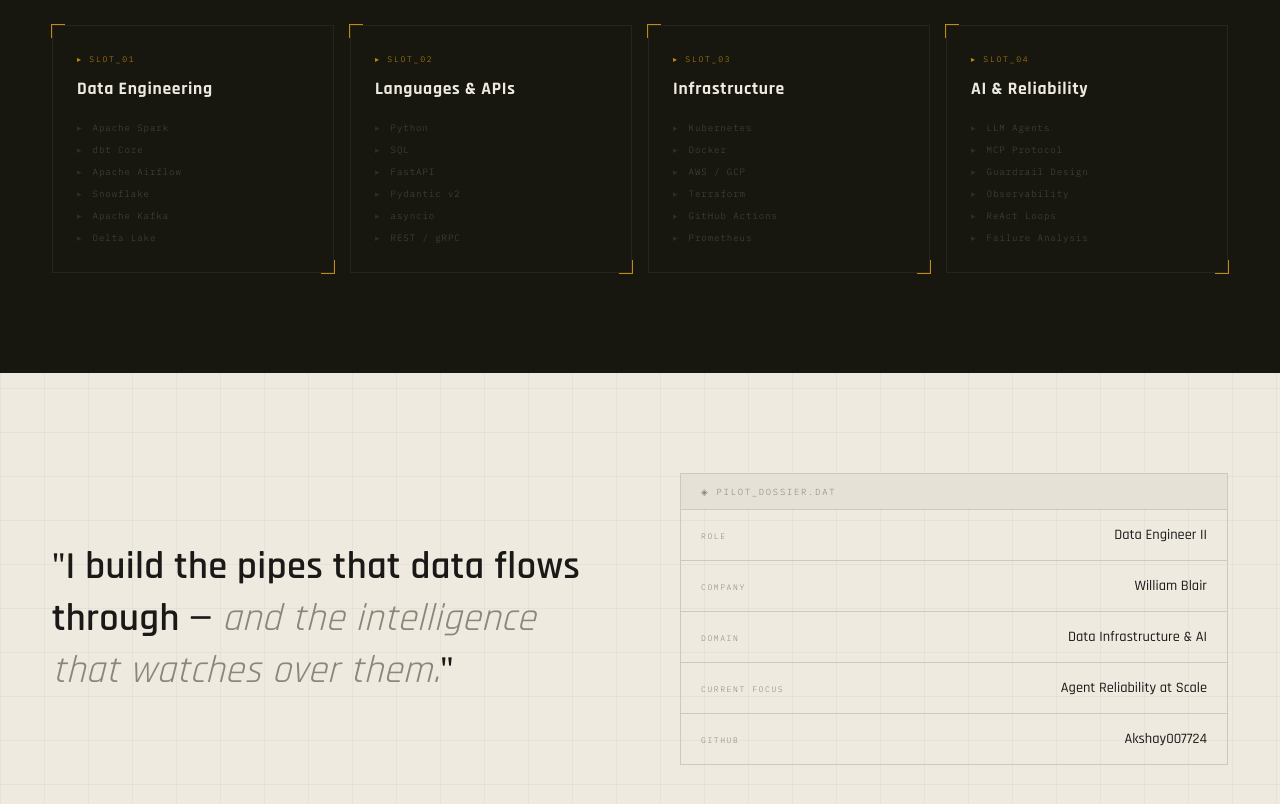
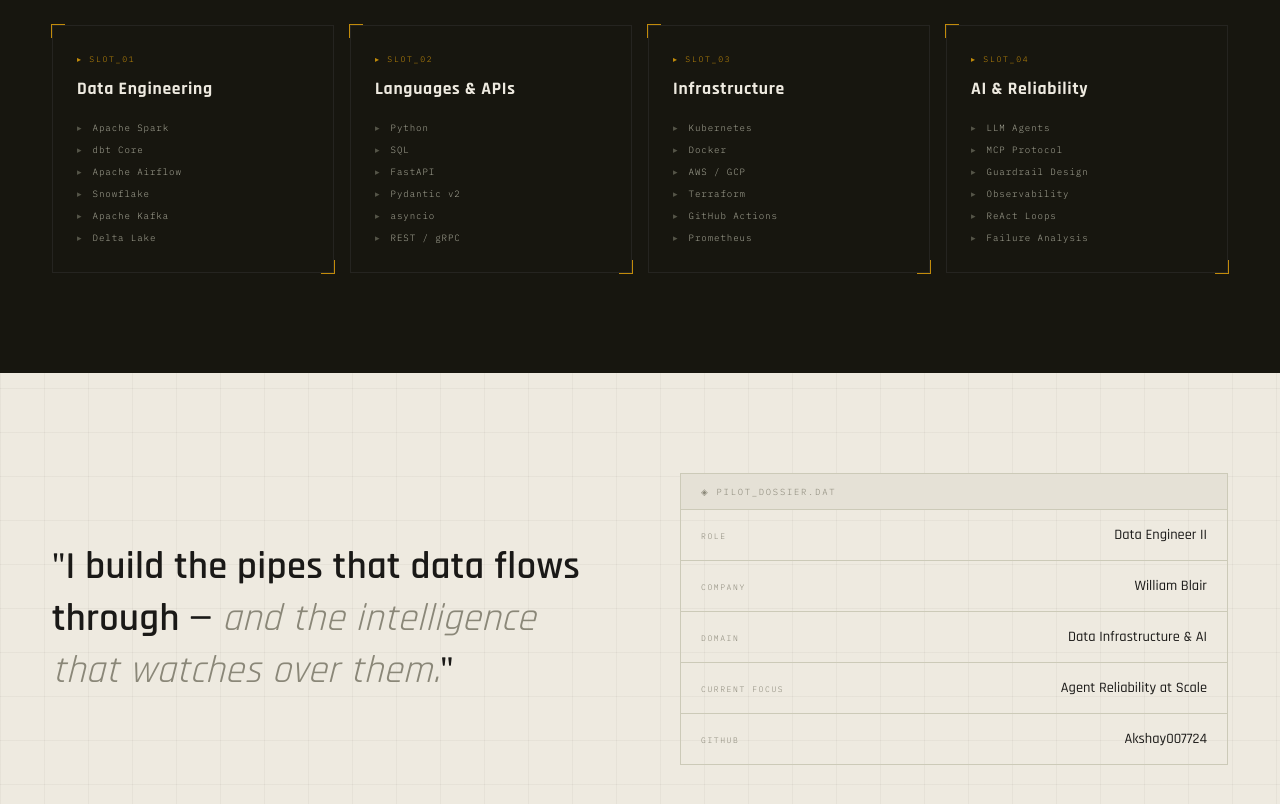
Before and after one commit to Akshay007724/Akshay007724.github.io, a plain HTML site: page index.html in a window 1280 px wide. Shown: the part 2560-3364 px from the top of the page. Drawn offline with Linux system fonts and the light colour scheme.

Commit message:
fix: lighten loadout skill item text for dark background readability

```diff
--- a/index.html
+++ b/index.html
@@ -434,12 +434,12 @@
     .lslot-items li {
       font-size: .57rem;
       letter-spacing: .1em;
-      color: #484840;
+      color: #A8A898;
       display: flex;
       align-items: center;
       gap: 10px;
     }
-    .lslot-items li::before { content: '▸'; color: #2e2e28; }
+    .lslot-items li::before { content: '▸'; color: #555548; }
 
     /* ── ABOUT ──────────────────────────────────── */
     #about {
```
